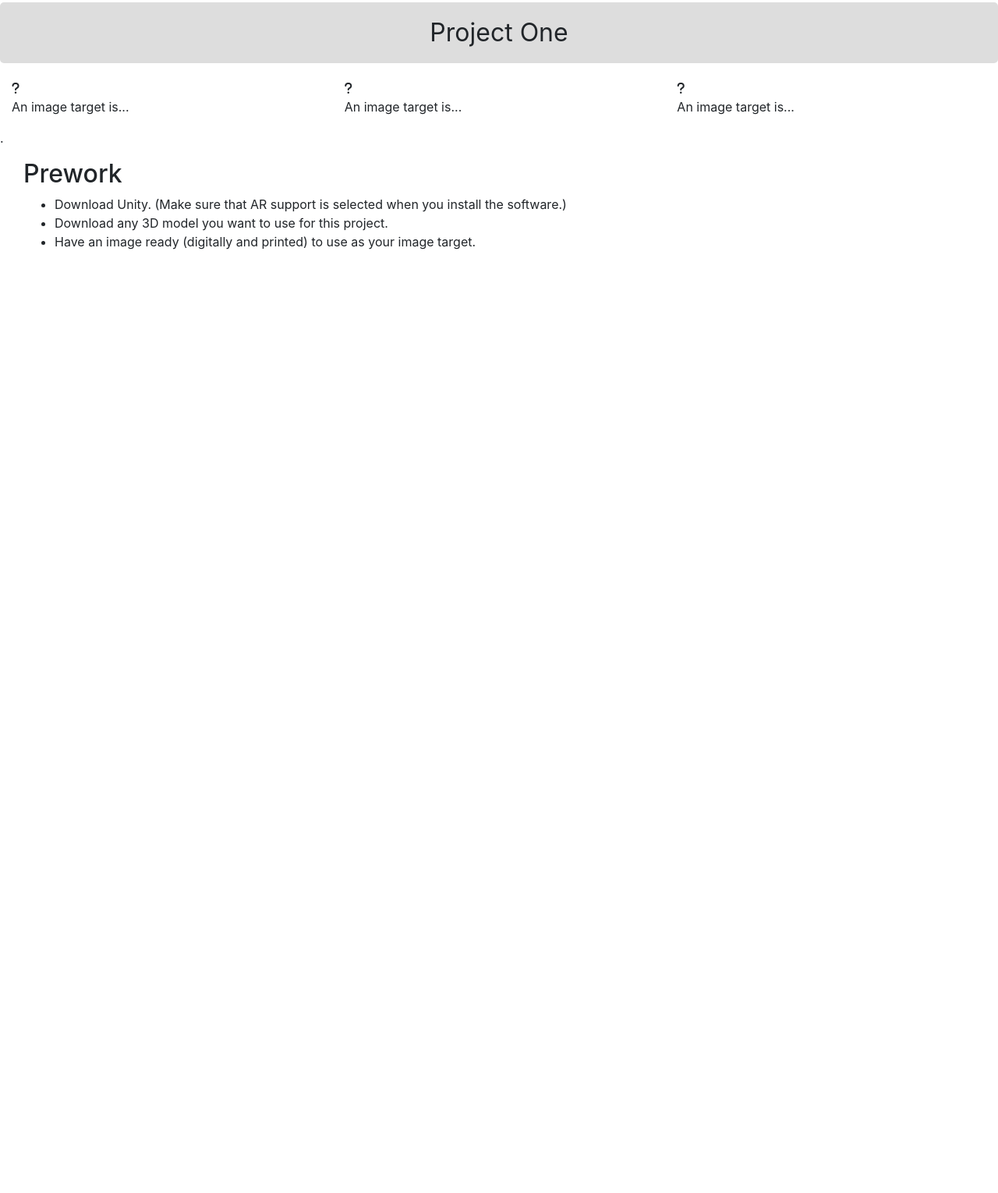
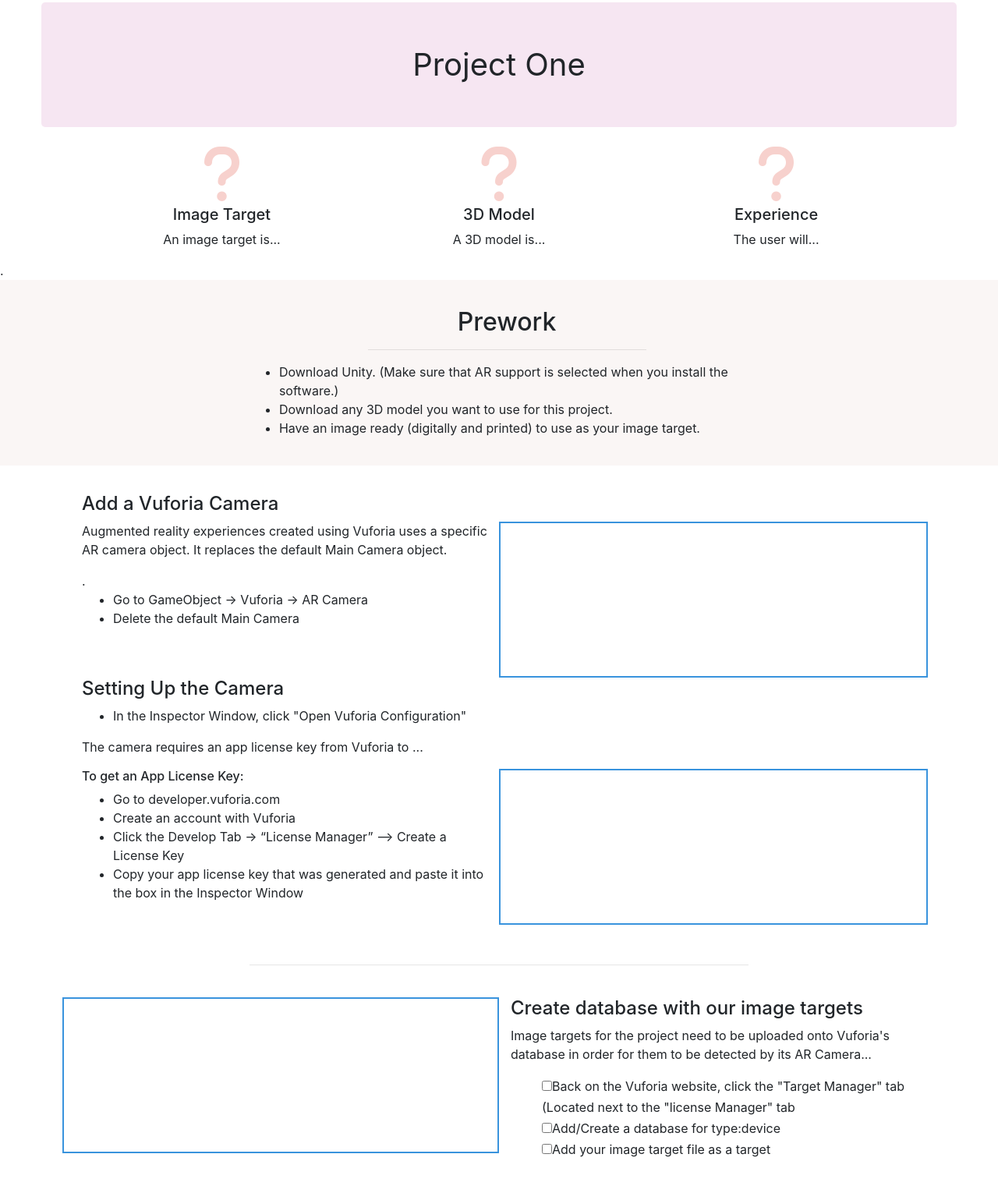
Before and after one commit to AlyssaLui/ARCurriculum, a plain HTML site: page projectOne.html in a window 1280 px wide. Shown: the part 17-1547 px from the top of the page at 78% size. Before the commit the page ends 800 px from the top, so only its background shows below. Drawn offline with nearby package versions, Linux system fonts and the light colour scheme.

Commit message:
project page mvp testing styles

```diff
--- a/projectOne.html
+++ b/projectOne.html
@@ -12,34 +12,37 @@
 <body>
 
 	<!--Project Banner -->
-	<div class = "container-fluid header mx-auto">
+	<div class = "col-xs-12 col-md-11 mx-auto header">
 		Project One
 	</div>
 
 	<!--Project Components -->
-	<div class = "container-fluid">
+	<div class = "col-xs-12 col-md-10 mx-auto">
 		<div class = "row">
 			<!-- Potentially modifying this to be dynamic-->
 			<div class = "col procomponents">
 				<i class="fa fa-question" aria-hidden="true"></i>
+				<h5>Image Target</h5>
 				<p> An image target is... </p>
 			</div>
 			<div class = "col procomponents">
 				<i class="fa fa-question" aria-hidden="true"></i>
-				<p> An image target is... </p>
+				<h5>3D Model</h5>
+				<p> A 3D model is... </p>
 			</div>
 			<div class = "col procomponents">
 				<i class="fa fa-question" aria-hidden="true"></i>
-				<p> An image target is... </p>
+				<h5>Experience</h5>
+				<p> The user will... </p>
 			</div>
 		</div>
 	</div>
 .
 	<!-- Prework-->
 	<div class = "container-fluid prework">
-		<div class = "row">
-			<div class="col">
 		<h2>Prework</h2>
+		<hr width="30%">
+		<div class = "col-xs-12 col-md-10 col-lg-7 mx-auto">
 			<ul>
 				<li>
 					Download Unity. (Make sure that AR support is selected when you install the software.)
@@ -54,11 +57,64 @@
 			</ul>
 		</div>
 	</div>
+
+	<!-- Steps-->
+	<div class = "container camera-steps">
+		<h4>Add a Vuforia Camera</h4>
+		<div class="row">
+			<div class="col-md-6">
+				<p>Augmented reality experiences created using Vuforia uses a specific AR camera object. It replaces the default Main Camera object.</p>.
+				<ul>
+					<li>Go to GameObject -> Vuforia -> AR Camera</li>
+					<li>Delete the default Main Camera</li>
+				</ul>
+			</div>
+			<div class="col-md-6" style="height:200px;border:2px solid #3993DD;" >
+				<!-- Insert Image Here-->
+			</div>
+		</div>
+		<h4>Setting Up the Camera</h4>
+		<div class="row">
+			<div class="col-md-12">
+				<ul>
+					<li>In the Inspector Window, click "Open Vuforia Configuration"</li>
+				</ul>
+
+				<p>The camera requires an app license key from Vuforia to ... </p>
+			</div>
+		</div>
+		<div class="row">
+			<div class="col-md-6">
+				<h6>To get an App License Key:</h6>
+				<ul>
+					<li>Go to developer.vuforia.com</li>
+					<li>Create an account with Vuforia</li>
+					<li>Click the Develop Tab → “License Manager” --> Create a License Key</li>
+					<li>Copy your app license key that was generated and paste it into the box in the Inspector Window</li>
+				</ul>
+			</div>
+			<div class="col-md-6" style="height:200px;border:2px solid #3993DD;" >
+				<!-- Insert Image Here-->
+			</div>
+		</div>
+	</div>
+	<hr width="50%" >
+	<div class="container image-target-steps">
+		<div class="row">
+			<div class="col-md-6" style="height:200px;border:2px solid #3993DD;" >
+				<!-- Insert Image Here-->
+			</div>
+			<div class="col-md-6">
+				<h4>Create database with our image targets</h4>
+				<p>Image targets for the project need to be uploaded onto Vuforia's database in order for them to be detected by its AR Camera...</p>
+				<ul>
+					<li><input type="checkbox">Back on the Vuforia website, click the "Target Manager" tab (Located next to the "license Manager" tab</input></li>
+					<li><input type="checkbox">Add/Create a database for type:device</input></li>
+					<li><input type="checkbox">Add your image target file as a target</input></li>
+				</ul>
 			</div>
 
-	<!-- Steps-->
-	<div class = "container-fluid">
-
+		</div>
 	</div>
 
 	<!-- Bootstrap Scripts -->
--- a/styles.css
+++ b/styles.css
@@ -1,18 +1,52 @@
-@pink: #FFA5AB;
+@pink: #E0ACD5; /*(224, 172, 213, 0.5)*/
+@blue: #3993DD; /*(57, 147, 221, 0.5)*/
+@tan: #F4EBE8;  /*(244, 235, 232, 0.5)*/
+@tan1: #EEE2DF; /*(238, 226, 223, 0.5)*/
+@peach: #F7D1CD;/*(247, 209, 205, 0.5)*/
 
+*{
+	/*background-color: rgba(244, 235, 232, 0.5);*/
+}
 .header{
 	/*Font*/
 	text-align: center;
-	font-size: 2em;
+	font-size: 2.5em;
 
 	/*Layout*/
-	background-color: #ddd;
+	background-color: rgba(224, 172, 213, 0.3);
 	margin: 20px;
-	padding: 15px;
+	padding: 50px;
 	border-radius: 5px;
 }
 
+.procomponents{
+	text-align: center;
+}
+
+.procomponents i{
+	font-size: 80px;
+	color:#F7D1CD;
+}
+
 .prework{
-	background-color: @pink;
-	margin: 15px;
+	background-color: rgba(238, 226, 223, 0.3);
+	padding: 35px 35px 20px 55px;
+
 }
+
+.camera-steps{
+	padding: 35px;
+}
+
+.image-target-steps{
+	padding: 25px;
+}
+
+.image-target-steps ul li{
+	list-style-type: none;
+	line-height: 1.7em;
+}
+
+h2{
+	text-align: center;
+}
```
Lines whose indentation alone changed are shown as unchanged.
